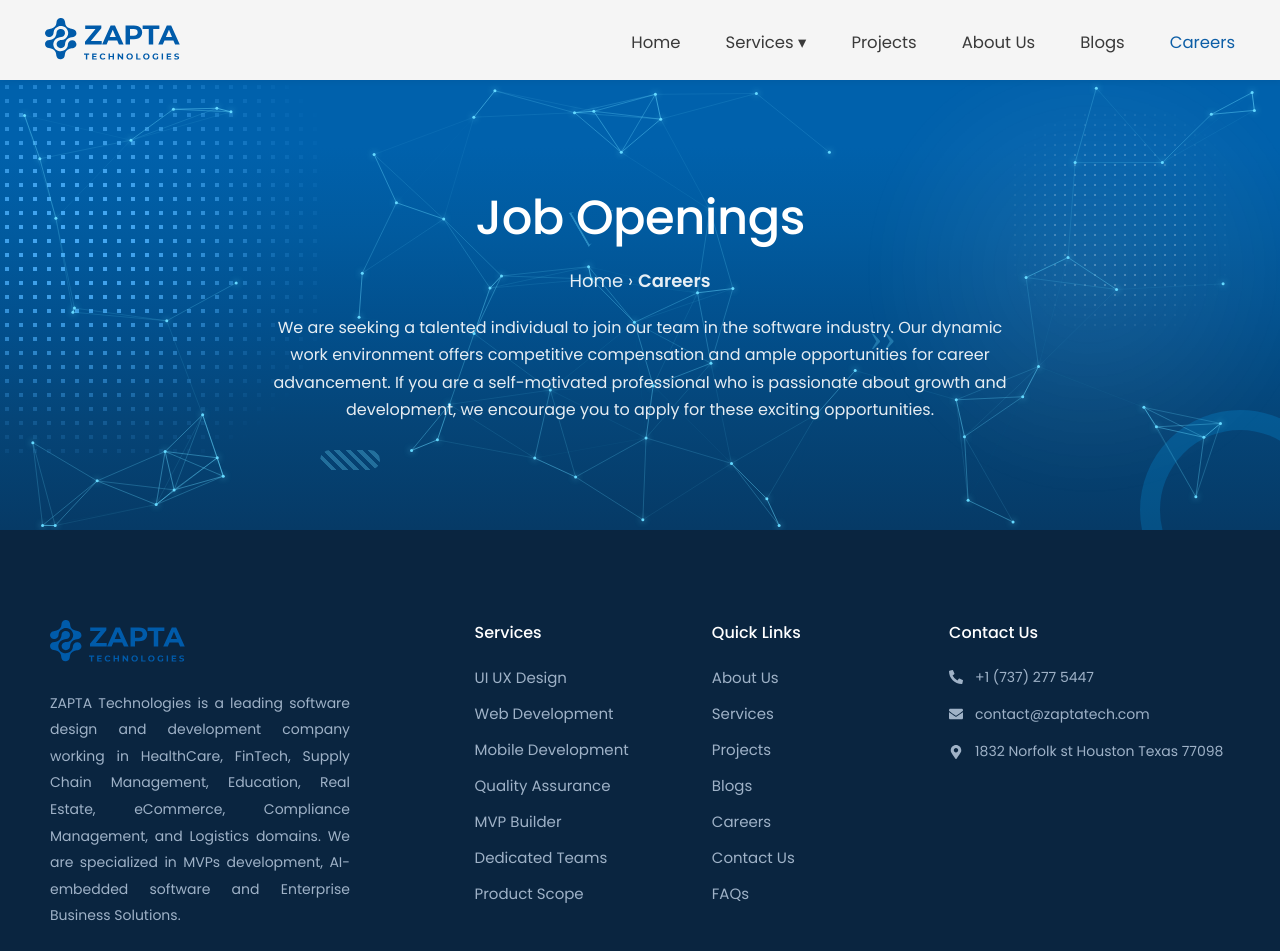
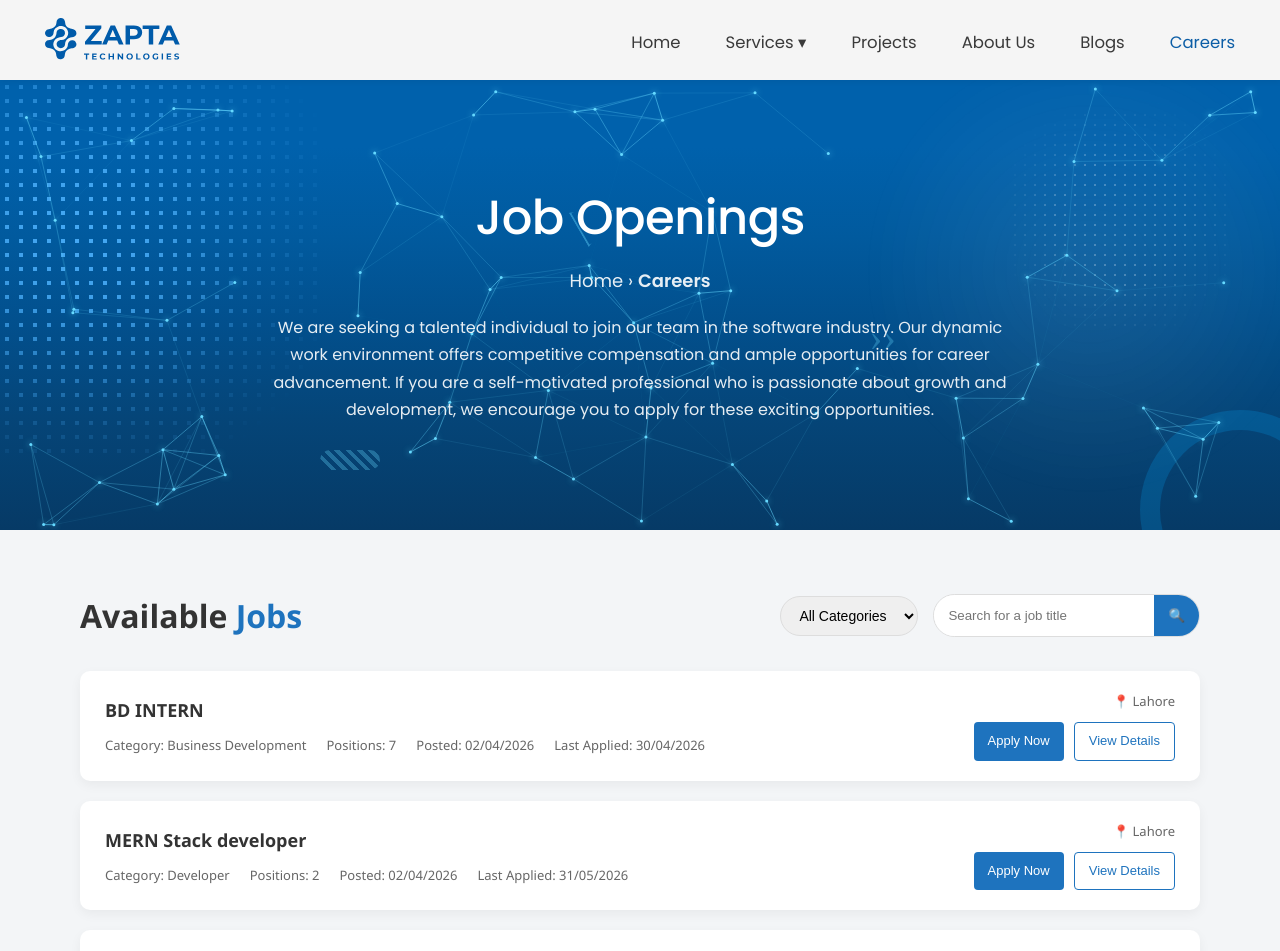
Before and after one commit to hasanSaeed17/ZaptaTechologiesClone, a React (Vite) app: page /careers in a window 1280 px wide. Shown: the top 951 px of the page. Built offline with nearby package versions, Linux system fonts and the light colour scheme.

Commit message:
CareerJobs

```diff
--- a/src/components/core/Career/CareersSection.css
+++ b/src/components/core/Career/CareersSection.css
@@ -0,0 +1,139 @@
+.careers-section {
+  background-color: #f3f5f7;
+  padding: 60px 80px;
+  font-family: "Segoe UI", Tahoma, Geneva, Verdana, sans-serif;
+}
+
+.careers-container {
+  max-width: 1400px;
+  margin: 0 auto;
+}
+
+/* HEADER */
+.careers-header {
+  display: flex;
+  justify-content: space-between;
+  align-items: center;
+  margin-bottom: 30px;
+}
+
+.careers-header h2 {
+  font-size: 32px;
+  font-weight: 600;
+  color: #333;
+}
+
+.careers-header span {
+  color: #1e73be;
+}
+
+/* FILTERS */
+.careers-filters {
+  display: flex;
+  gap: 15px;
+  align-items: center;
+}
+
+.careers-filters select {
+  padding: 10px 14px;
+  border-radius: 20px;
+  border: 1px solid #ddd;
+  font-size: 14px;
+}
+
+/* SEARCH */
+.search-box {
+  display: flex;
+  align-items: center;
+  border-radius: 25px;
+  overflow: hidden;
+  border: 1px solid #ddd;
+}
+
+.search-box input {
+  border: none;
+  padding: 10px 14px;
+  outline: none;
+  width: 220px;
+}
+
+.search-box button {
+  background: #1e73be;
+  color: white;
+  border: none;
+  padding: 10px 14px;
+  cursor: pointer;
+}
+
+/* JOB LIST */
+.job-list {
+  display: flex;
+  flex-direction: column;
+  gap: 20px;
+}
+
+/* CARD */
+.job-card {
+  background: #ffffff;
+  border-radius: 10px;
+  padding: 20px 25px;
+
+  display: flex;
+  justify-content: space-between;
+  align-items: center;
+
+  box-shadow: 0 4px 12px rgba(0, 0, 0, 0.05);
+}
+
+/* LEFT */
+.job-left h3 {
+  font-size: 18px;
+  font-weight: 600;
+  margin-bottom: 10px;
+  color: #333;
+}
+
+.job-meta {
+  display: flex;
+  gap: 20px;
+  font-size: 13px;
+  color: #666;
+}
+
+/* RIGHT */
+.job-right {
+  text-align: right;
+}
+
+.job-location {
+  font-size: 13px;
+  color: #666;
+  margin-bottom: 10px;
+}
+
+.job-actions {
+  display: flex;
+  gap: 10px;
+  justify-content: flex-end;
+}
+
+/* BUTTONS */
+.apply-btn {
+  background: #1e73be;
+  color: white;
+  border: none;
+  padding: 8px 14px;
+  border-radius: 4px;
+  cursor: pointer;
+  font-size: 13px;
+}
+
+.details-btn {
+  background: transparent;
+  border: 1px solid #1e73be;
+  color: #1e73be;
+  padding: 8px 14px;
+  border-radius: 4px;
+  cursor: pointer;
+  font-size: 13px;
+}
--- a/src/components/core/Career/CareersSection.jsx
+++ b/src/components/core/Career/CareersSection.jsx
@@ -0,0 +1,96 @@
+import React from "react";
+import "./CareersSection.css";
+
+const jobs = [
+  {
+    title: "BD INTERN",
+    category: "Business Development",
+    positions: 7,
+    posted: "02/04/2026",
+    lastApplied: "30/04/2026",
+    location: "Lahore"
+  },
+  {
+    title: "MERN Stack developer",
+    category: "Developer",
+    positions: 2,
+    posted: "02/04/2026",
+    lastApplied: "31/05/2026",
+    location: "Lahore"
+  },
+  {
+    title: "Sales Development Representative",
+    category: "Full time",
+    positions: 1,
+    posted: "02/04/2026",
+    lastApplied: "30/04/2026",
+    location: "Lahore"
+  },
+  {
+    title: "Social Media Specialist",
+    category: "Full time",
+    positions: 1,
+    posted: "02/04/2026",
+    lastApplied: "30/04/2026",
+    location: "Lahore"
+  }
+];
+
+const CareersSection = () => {
+  return (
+    <section className="careers-section">
+      <div className="careers-container">
+
+        {/* HEADER */}
+        <div className="careers-header">
+          <h2>
+            Available <span>Jobs</span>
+          </h2>
+
+          <div className="careers-filters">
+            <select>
+              <option>All Categories</option>
+            </select>
+
+            <div className="search-box">
+              <input type="text" placeholder="Search for a job title" />
+              <button>🔍</button>
+            </div>
+          </div>
+        </div>
+
+        {/* JOB LIST */}
+        <div className="job-list">
+          {jobs.map((job, index) => (
+            <div className="job-card" key={index}>
+
+              <div className="job-left">
+                <h3>{job.title}</h3>
+
+                <div className="job-meta">
+                  <span>Category: {job.category}</span>
+                  <span>Positions: {job.positions}</span>
+                  <span>Posted: {job.posted}</span>
+                  <span>Last Applied: {job.lastApplied}</span>
+                </div>
+              </div>
+
+              <div className="job-right">
+                <div className="job-location">📍 {job.location}</div>
+
+                <div className="job-actions">
+                  <button className="apply-btn">Apply Now</button>
+                  <button className="details-btn">View Details</button>
+                </div>
+              </div>
+
+            </div>
+          ))}
+        </div>
+
+      </div>
+    </section>
+  );
+};
+
+export default CareersSection;
--- a/src/pages/Careers.jsx
+++ b/src/pages/Careers.jsx
@@ -1,10 +1,12 @@
 import React from 'react';
 import CareerHero from '../components/core/Career/CareerHero';
+import CareersSection from '../components/core/Career/CareersSection';
 
 const Careers = () => {
   return (
     <>
       <CareerHero />
+      <CareersSection />
     </>
   );
 };
```
